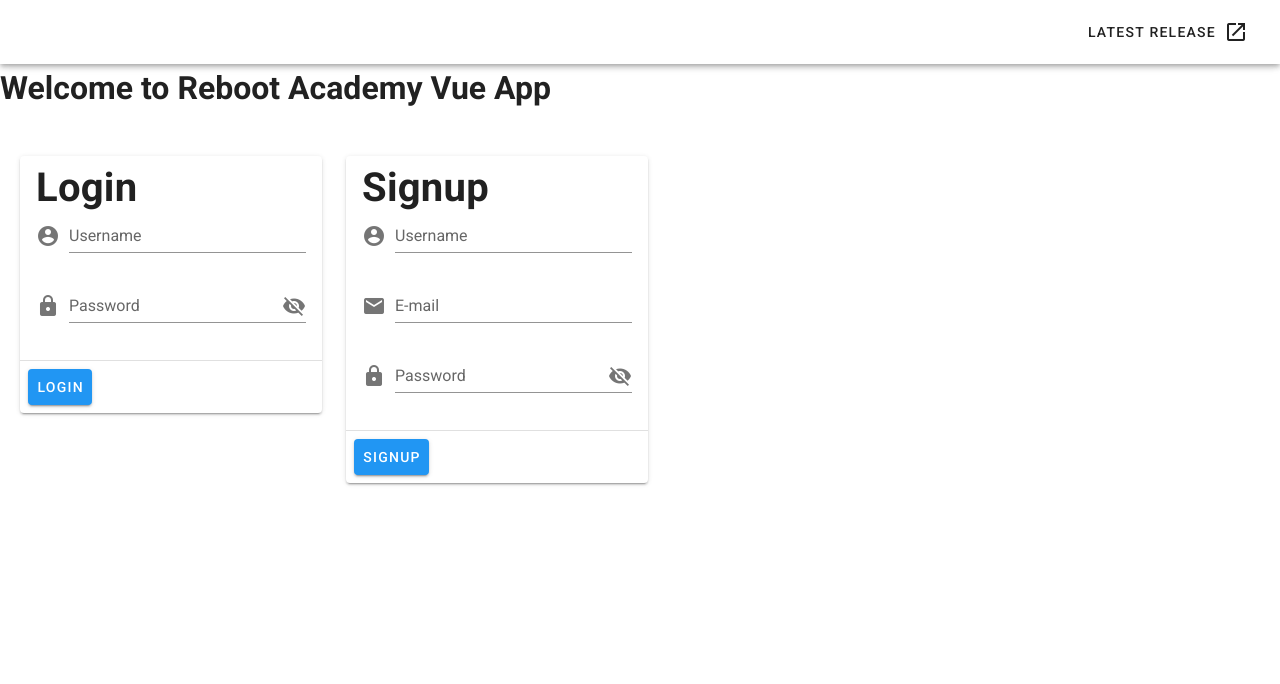
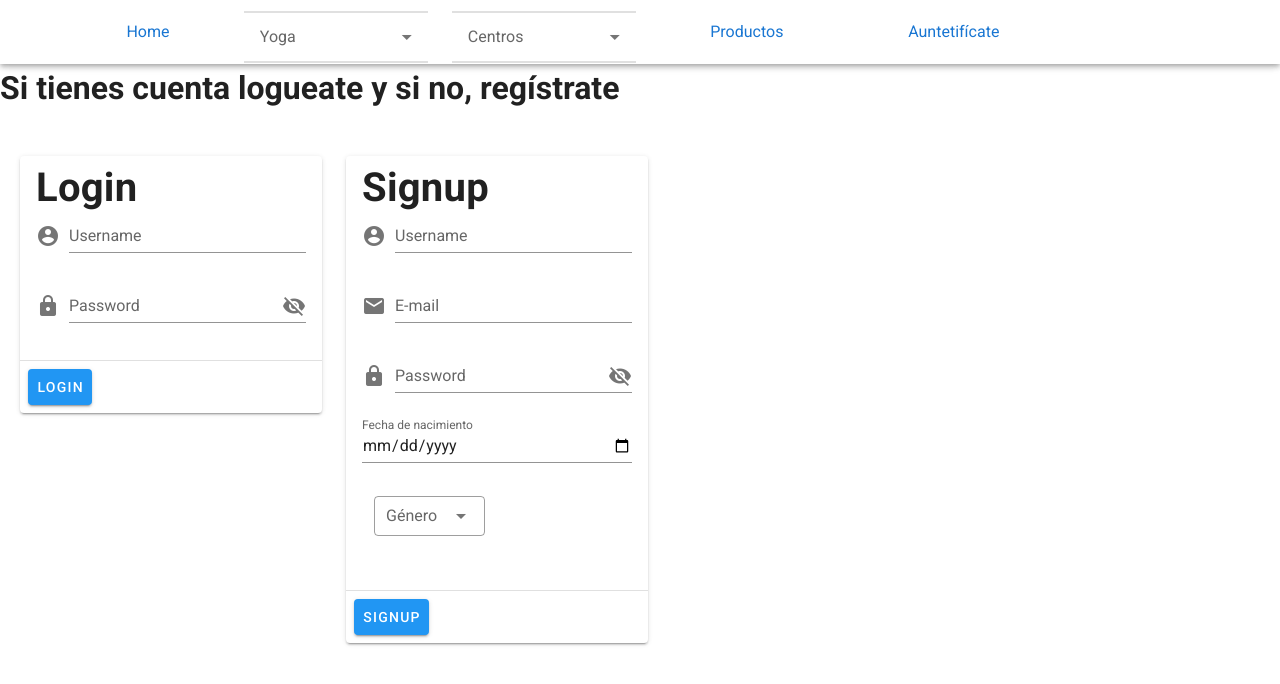
Before and after one commit to SugarSkull59/El-rinconcito-de-yoga-front, a Vue app: page /auth in a window 1280 px wide. Shown: the top 684 px of the page. Built offline with nearby package versions, Linux system fonts and the light colour scheme.

Commit message:
login casi

```diff
--- a/src/App.vue
+++ b/src/App.vue
@@ -12,16 +12,33 @@
         />
       </div>
 
-      <v-spacer></v-spacer>
+      <!--   <v-spacer></v-spacer> -->
+      <router-link to="/" class="home">Home</router-link>
 
-      <v-btn
-        href="https://github.com/vuetifyjs/vuetify/releases/latest"
-        target="_blank"
-        text
-      >
-        <span class="mr-2">Latest Release</span>
-        <v-icon>mdi-open-in-new</v-icon>
-      </v-btn>
+      <v-col cols="2">
+        <p>Yoga</p>
+        <v-overflow-btn
+          class="my-2"
+          :items="dropdown_font"
+          label="Yoga"
+          target="#dropdown-example"
+        ></v-overflow-btn>
+      </v-col>
+
+      <v-col cols="2">
+        <p>Centros</p>
+        <v-overflow-btn
+          class="my-2"
+          :items="dropdown_centros"
+          label="Centros"
+          target="#dropdown-example1"
+        ></v-overflow-btn>
+      </v-col>
+
+      <router-link to="/productos" class="home">Productos</router-link>
+      <router-link to="/auth" class="home">Auntetifícate</router-link>
+
+
     </v-app-bar>
     <v-content>
       <router-view></router-view>
@@ -36,7 +53,29 @@ export default {
   components: {},
 
   data: () => ({
-    //
+    dropdown_font: ["Qué es el yoga", "Tipos de yoga", "Beneficios"],
+    dropdown_centros: ["Ver centros por listado", "Ver mapa de centros"],
+
+    dropdown_icon: [
+      { text: "list", callback: () => console.log("list") },
+      { text: "favorite", callback: () => console.log("favorite") },
+      { text: "delete", callback: () => console.log("delete") }
+    ],
+    dropdown_edit: [
+      { text: "100%" },
+      { text: "75%" },
+      { text: "50%" },
+      { text: "25%" },
+      { text: "0%" }
+    ]
   })
 };
 </script>
+<style>
+.home {
+  color: blue;
+  margin-left: 5%;
+  text-decoration: none;
+  margin-right: 5%;
+}
+</style>
--- a/src/components/Signup.vue
+++ b/src/components/Signup.vue
@@ -29,6 +29,22 @@
             :append-icon="showPassword ? 'mdi-eye' : 'mdi-eye-off'"
             @click:append="showPassword = !showPassword"
           ></v-text-field>
+
+          <v-text-field
+            label="Fecha de nacimiento"
+            v-model="user_birth"
+            type="date"
+          ></v-text-field>
+
+          <v-col class="d-flex" cols="6">
+            <v-select
+              :items="items"
+              label="Género"
+              v-model="genderSelected"
+              dense
+              outlined
+            ></v-select>
+          </v-col>
         </v-form>
       </v-card-text>
       <v-divider></v-divider>
@@ -57,7 +73,10 @@ export default {
       emailRules: [
         v => !!v || "E-mail is required",
         v => /.+@.+\..+/.test(v) || "E-mail must be valid"
-      ]
+      ],
+      user_birth: "",
+      genderSelected: "",
+      items: ["Hombre", "Mujer", "No quiero especicarlo"]
     };
   },
   methods: {
@@ -65,7 +84,9 @@ export default {
       const newUser = {
         user_name: this.username,
         user_email: this.email,
-        user_password: this.userPassword
+        user_password: this.userPassword,
+        user_birth: this.user_birth,
+        user_gender: this.genderSelected
       };
 
       APIServices.signup(newUser)
--- a/src/views/Auth.vue
+++ b/src/views/Auth.vue
@@ -2,7 +2,7 @@
   <div>
     <v-row>
       <v-col cols="6">
-        <h1 id="title">Welcome to Reboot Academy Vue App</h1>
+        <h1 id="title">Si tienes cuenta logueate y si no, regístrate</h1>
       </v-col>
     </v-row>
     <v-row>
```
